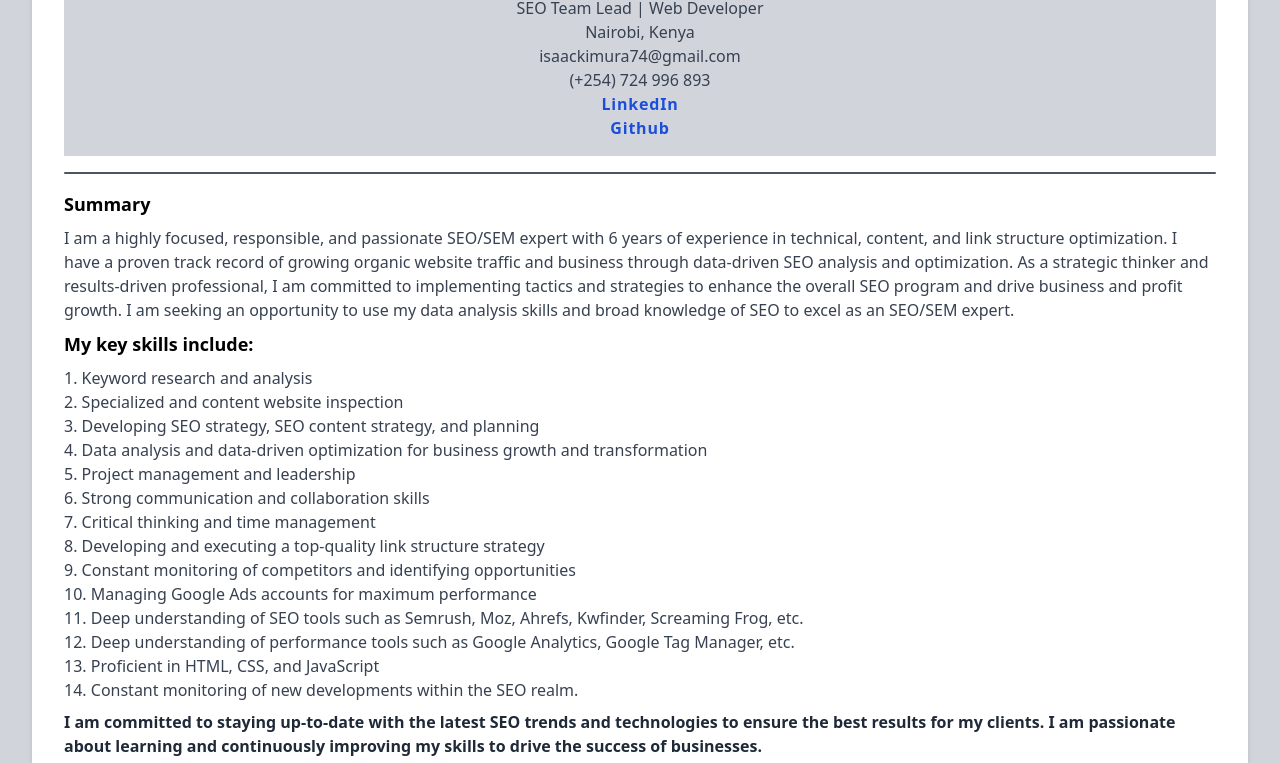
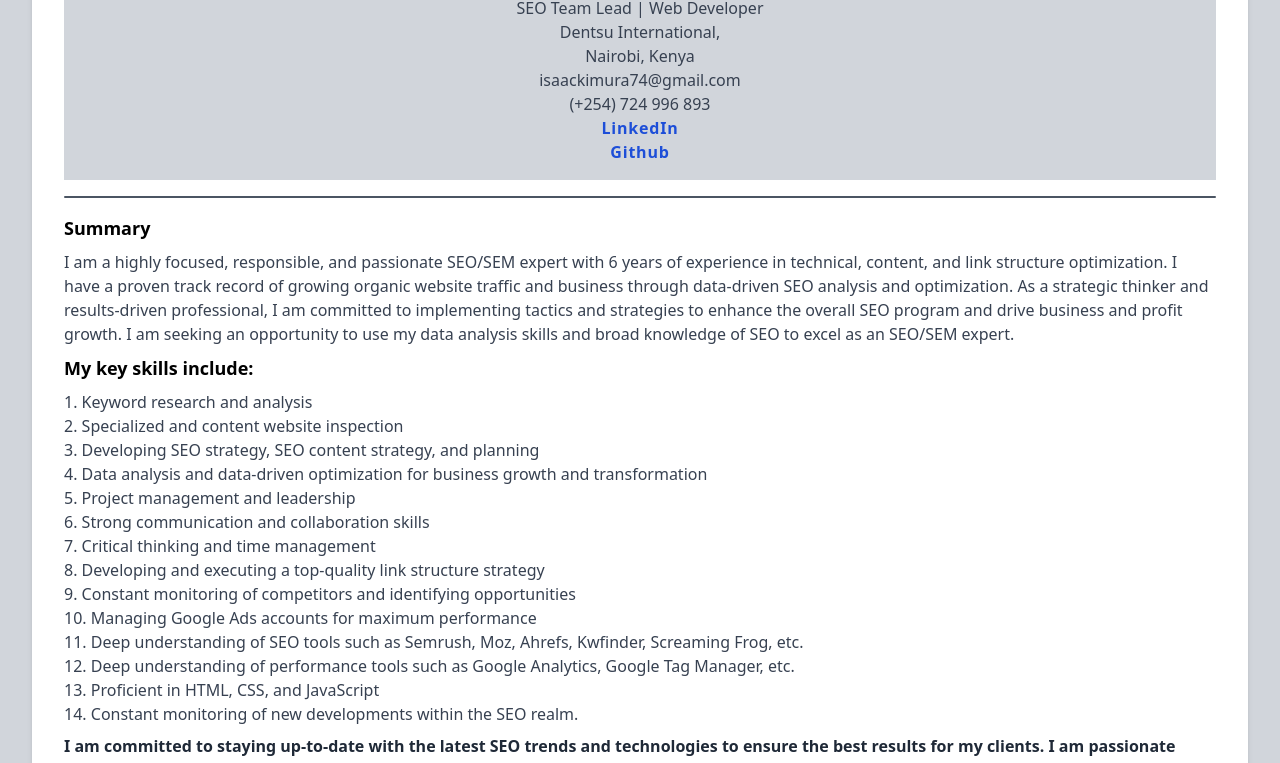
Before and after one commit to KKaranja/Isaac-K-Karanja, a plain HTML site: page index.html in a window 1280 px wide. Shown: the part 208-971 px from the top of the page. Drawn offline with nearby package versions, Linux system fonts and the light colour scheme.

Commit message:
edited the header section

```diff
--- a/index.html
+++ b/index.html
@@ -29,6 +29,9 @@
           <div class="text-center font-bold text-xl mb-2">Isaac K. Kimura</div>
           <p class="text-center text-gray-700 text-base">
             SEO Team Lead | Web Developer
+          </p>
+          <p class="text-center text-gray-700 text-base">
+            Dentsu International,
           </p>
           <p class="text-center text-gray-700 text-base">Nairobi, Kenya</p>
           <p class="text-center text-gray-700 text-base">
```
